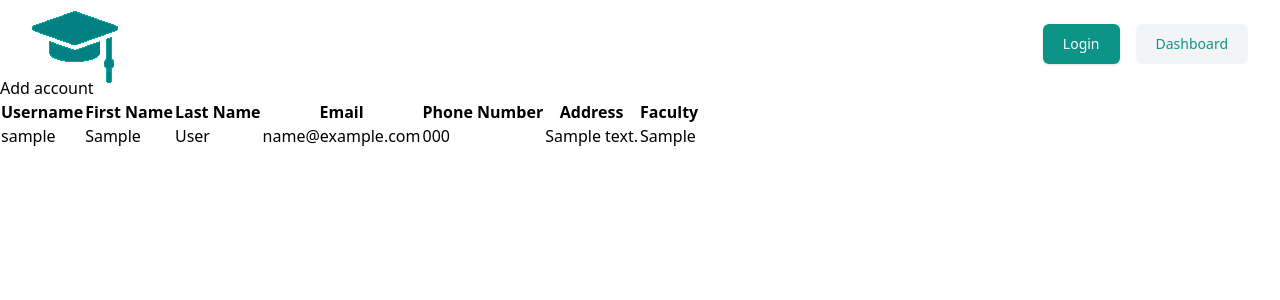
After one commit to peppermintss/CMS, a Django app: template course/templates/teacher_list.html in a window 1280 px wide. The commit adds this page. Shown: the top 300 px of the page. Run offline with Django 4.2, Linux system fonts and the light colour scheme; the template is opened without the code that fills it: values that come from a table or form of the project are taken from there, others are empty; tables that the repository leaves empty hold one stand-in row (values such as "Sample post"); some libraries are stand-ins or nearby versions.

Commit message:
Naming schemes changed and teacher view handled

```diff
--- a/CMS/urls.py
+++ b/CMS/urls.py
@@ -17,7 +17,7 @@ from django.contrib import admin
 from django.urls import path,include
 from account.views import register_page,dashboard,add_account
 from django.contrib.auth.views import LoginView, LogoutView
-from course.views import course_detail_view,get_students_by_semester
+from course.views import faculty_detail_view,get_students_by_semester
 
 urlpatterns = [
     path('admin/', admin.site.urls),
@@ -26,8 +26,8 @@ urlpatterns = [
     path('logout/',LogoutView.as_view(template_name="logout.html"),name="logout-page"),
     path('dashboard/',dashboard,name='dashboard'),
 
-    path('<str:course>/',course_detail_view,name="course-detail-view"),
-    path('<str:course>/<int:semester>/',get_students_by_semester,name="students-by-semester"),
+    path('<str:faculty>/',faculty_detail_view,name="faculty-detail-view"),
+    path('<str:faculty>/<int:semester>/',get_students_by_semester,name="students-by-semester"),
     path('add_account/<str:faculty>/<int:semester>',add_account,name="add-account"),
     path("__reload__/", include("django_browser_reload.urls")),
 
--- a/account/templates/adash.html
+++ b/account/templates/adash.html
@@ -7,7 +7,7 @@
 <body>
     <div class="relative flex flex-col items-center justify-center ">
         <div class="grid mt-32  gap-8 grid-cols-1 md:grid-cols-3 xl:grid-cols-3">
-            <a href="{% url 'course-detail-view' 'csit' %}">
+            <a href="{% url 'faculty-detail-view' 'csit' %}">
                 <div class="flex flex-col">
                     <div class="bg-white shadow-md  rounded-3xl p-4">
                         <div class="flex-none lg:flex">
@@ -36,7 +36,7 @@
                     </div>
                 </div>
             </a>
-            <a href="{% url 'course-detail-view' 'bim' %}">
+            <a href="{% url 'faculty-detail-view' 'bim' %}">
                 <div class="flex flex-col ">
                     <div class="bg-white shadow-md  rounded-3xl p-4">
                         <div class="flex-none lg:flex">
@@ -65,7 +65,7 @@
                     </div>
                 </div>
             </a>
-            <a href="{% url 'course-detail-view' 'teacher' %}">
+            <a href="{% url 'faculty-detail-view' 'teacher' %}">
                 <div class="flex flex-col ">
                     <div class="bg-white shadow-md  rounded-3xl p-4">
                         <div class="flex-none lg:flex">
--- a/account/views.py
+++ b/account/views.py
@@ -40,12 +40,10 @@ def register_page(request,methods=['GET','POST']):
 #This function is very very ugly but it works. Maybe override the save() method instead and make it cleaner?
 
 
-
-# Create your views here.
 def add_account(request,faculty,semester):
     if not get_referer(request):
         raise PermissionDenied
-
+    print(faculty,semester)
     form = CreateUserForm
     if request.method == "POST":
         group = "teacher" if faculty=="teacher" else "student"
--- a/course/templates/course_detail.html
+++ b/course/templates/faculty_detail.html
@@ -7,8 +7,7 @@
     <meta charset="UTF-8">
     <meta http-equiv="X-UA-Compatible" content="IE=edge">
     <meta name="viewport" content="width=device-width, initial-scale=1.0">
-    <link rel="stylesheet" href="css/style.css">
-    <title>Document</title>
+
     <link rel="stylesheet" href="{% static 'images/custom_style.css' %}">
 </head>
 <body>
@@ -19,7 +18,7 @@
          <div class="service-col">
             <a href="{{i}}">
                 <p></p>
-                <h3>First Semester</h3>
+                <h3>Semester {{i}}</h3>
                 <hr>
                 </a>
             </div>
--- a/course/templates/student-by-semester.html
+++ b/course/templates/student-by-semester.html
@@ -1,7 +1,7 @@
 {% include 'navbar.html' %}
 
 <button hx-get="/add_account/{{faculty}}/{{semester}}" hx-target="body">Add account</button>
-<!-- <a href="{% url 'add-account' faculty semester %}">Add account</a> -->
+
 <table class="table-auto">
   <thead>
     <tr>
--- /dev/null
+++ b/course/templates/teacher_list.html
@@ -0,0 +1,30 @@
+{% include 'navbar.html' %}
+
+<button hx-get="/add_account/teacher/0" hx-target="body">Add account</button>
+
+<table class="table-auto">
+  <thead>
+    <tr>
+      <th>Username</th>
+      <th>First Name</th>
+      <th>Last Name</th>
+      <th>Email</th>
+      <th>Phone Number</th>
+      <th>Address</th>
+      <th>Faculty</th>
+    </tr>
+  </thead>
+  <tbody>
+    {% for teacher in teachers%}
+    <tr>
+      <td>{{teacher.username}}</td>
+      <td>{{teacher.first_name}}</td>
+      <td>{{teacher.last_name}}</td>
+        <td>{{teacher.email}}</td>
+        <td>{{teacher.phone_number}}</td>
+        <td>{{teacher.address}}</td>
+        <td>{{teacher.faculty}}</td>
+    </tr>
+    {% endfor %}
+  </tbody>
+</table>
--- a/static/images/custom_style.css
+++ b/static/images/custom_style.css
@@ -27,7 +27,7 @@ p{
 }
 .service-col{
     flex-basis: 23%;
-    background: #fff3f3;
+    background: #535aa0;
     border-radius: 10px;
     margin-bottom: 5%;
     padding: 20px 12px;
--- a/templates/navbar.html
+++ b/templates/navbar.html
@@ -10,7 +10,7 @@
     </head>
    <body>
     <header aria-label="Site Header" class="bg-white">
-  <div class="mx-auto max-w-screen-xl px-4 sm:px-6 lg:px-8">
+  <div class="mx-auto max-w-screen-xl px-4 sm:px-6 lg:px-8 mt-3">
     <div class="flex h-16 items-center justify-between">
       <div class="flex-1 md:flex md:items-center md:gap-12">
         <!-- <a class="block text-teal-600" href="{% url 'home-page' %}">
--- a/theme/static/css/dist/styles.css
+++ b/theme/static/css/dist/styles.css
@@ -1090,6 +1090,14 @@ select {
   padding-right: 3rem;
 }
 
+.pt-3 {
+  padding-top: 0.75rem;
+}
+
+.pt-10 {
+  padding-top: 2.5rem;
+}
+
 .text-center {
   text-align: center;
 }
```
Also changed, not shown: course/views.py (+12 -9 lines).
